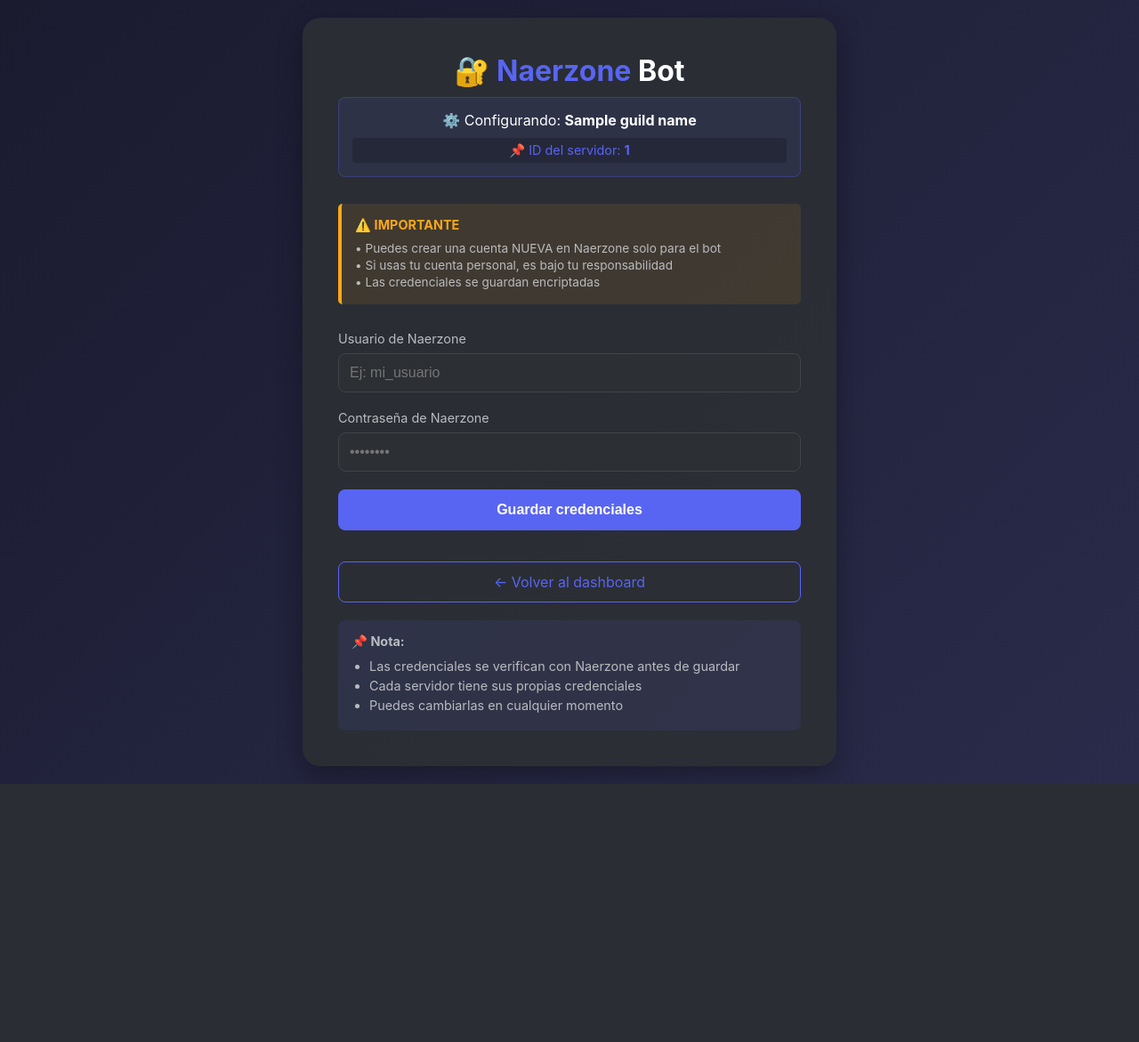
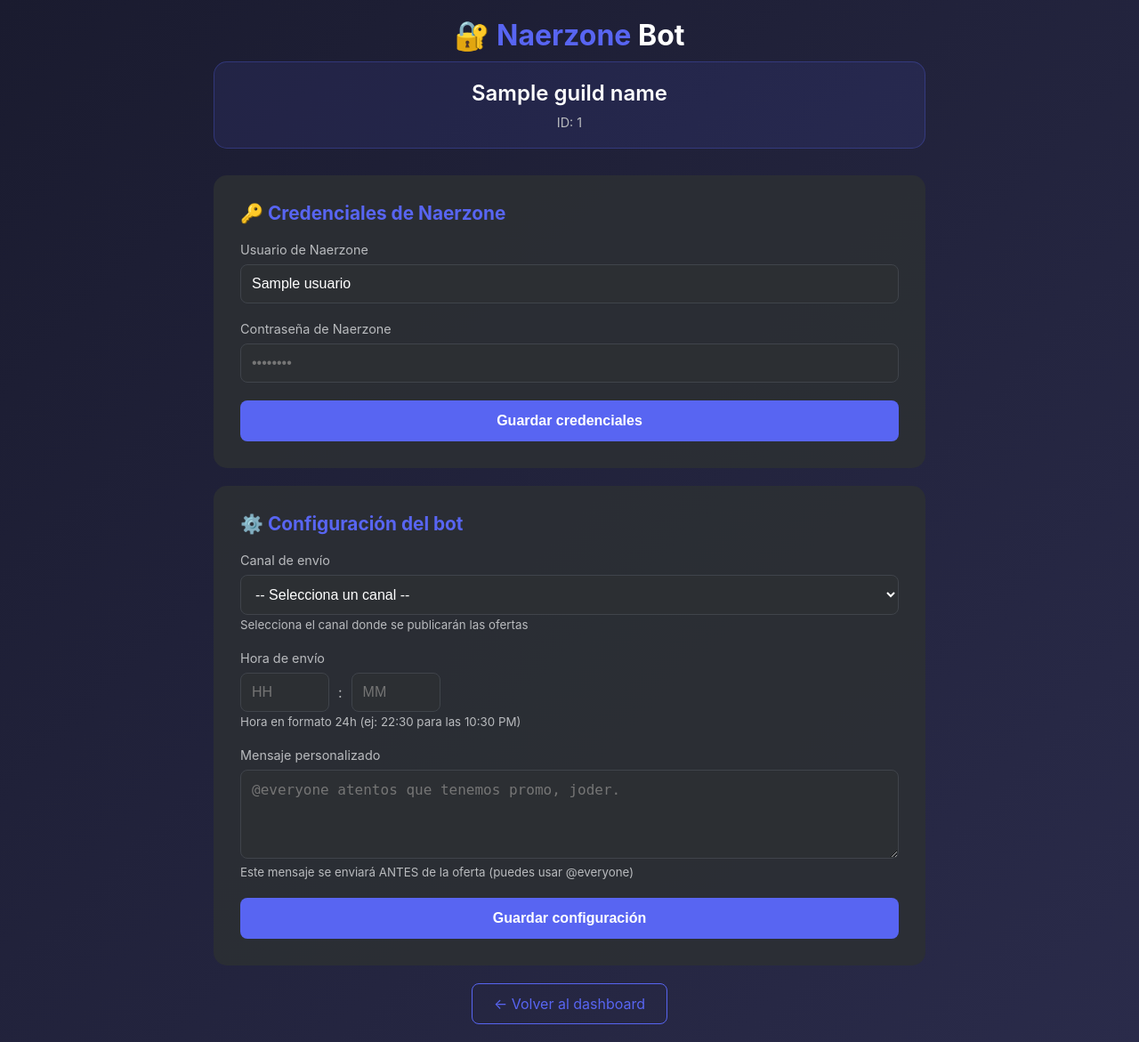
Before and after one commit to Panzerdote/naerzone-bot, a Flask app: template templates/guild_config.html in a window 1280 px wide. Shown: the whole page at 89% size. Before the commit the page ends 881 px from the top, so only its background shows below. Run offline with Flask 3, Linux system fonts and the light colour scheme; the template is opened without the code that fills it: most values are stand-ins (such as "Sample title", 1, 10 or a date in 2020).

Commit message:
Update guild_config.html

```diff
--- a/templates/guild_config.html
+++ b/templates/guild_config.html
@@ -15,18 +15,11 @@
             background: linear-gradient(135deg, #1a1b2f 0%, #2a2b4a 100%);
             color: white;
             min-height: 100vh;
-            display: flex;
-            align-items: center;
-            justify-content: center;
             padding: 20px;
         }
         .container {
-            max-width: 600px;
-            width: 100%;
-            padding: 40px;
-            background: rgba(44, 47, 51, 0.9);
-            border-radius: 20px;
-            box-shadow: 0 10px 30px rgba(0,0,0,0.3);
+            max-width: 800px;
+            margin: 0 auto;
         }
         h1 {
             text-align: center;
@@ -35,41 +28,33 @@
         h1 span {
             color: #5865F2;
         }
-        .server-name {
+        .server-header {
             background: rgba(88, 101, 242, 0.1);
-            padding: 15px;
-            border-radius: 8px;
+            padding: 20px;
+            border-radius: 15px;
             text-align: center;
             margin-bottom: 30px;
             border: 1px solid rgba(88, 101, 242, 0.3);
-            word-break: break-word;
+        }
+        .server-name {
+            font-size: 1.5rem;
+            font-weight: 600;
+            margin-bottom: 10px;
         }
         .server-id {
             font-size: 0.9rem;
+            color: #b9bbbe;
+        }
+        .config-section {
+            background: rgba(44, 47, 51, 0.9);
+            border-radius: 15px;
+            padding: 30px;
+            margin-bottom: 20px;
+        }
+        .section-title {
+            font-size: 1.3rem;
+            margin-bottom: 20px;
             color: #5865F2;
-            margin-top: 10px;
-            padding: 5px;
-            background: rgba(0,0,0,0.2);
-            border-radius: 4px;
-        }
-        .warning {
-            background: rgba(250, 168, 26, 0.1);
-            border-left: 4px solid #faa81a;
-            padding: 15px;
-            margin-bottom: 30px;
-            border-radius: 5px;
-        }
-        .warning p {
-            color: #faa81a;
-            font-size: 0.9rem;
-            font-weight: 600;
-            margin-bottom: 8px;
-        }
-        .warning small {
-            color: #b9bbbe;
-            font-size: 0.85rem;
-            line-height: 1.4;
-            display: block;
         }
         .form-group {
             margin-bottom: 20px;
@@ -80,7 +65,7 @@
             color: #b9bbbe;
             font-size: 0.9rem;
         }
-        input {
+        input, select, textarea {
             width: 100%;
             padding: 12px;
             border: 1px solid #40444b;
@@ -89,11 +74,22 @@
             color: white;
             font-size: 1rem;
         }
-        input:focus {
+        input:focus, select:focus, textarea:focus {
             outline: none;
             border-color: #5865F2;
         }
-        button {
+        textarea {
+            min-height: 100px;
+            resize: vertical;
+        }
+        .time-group {
+            display: flex;
+            gap: 10px;
+        }
+        .time-group input {
+            width: 100px;
+        }
+        .btn-primary {
             width: 100%;
             padding: 14px;
             background: #5865F2;
@@ -104,14 +100,9 @@
             font-weight: 600;
             cursor: pointer;
             transition: background 0.3s;
-            margin-bottom: 15px;
         }
-        button:hover:not(:disabled) {
+        .btn-primary:hover {
             background: #4752c4;
-        }
-        button:disabled {
-            opacity: 0.5;
-            cursor: not-allowed;
         }
         .btn-secondary {
             display: inline-block;
@@ -123,28 +114,25 @@
             border-radius: 8px;
             text-align: center;
             transition: all 0.3s;
-            width: 100%;
         }
         .btn-secondary:hover {
             background: rgba(88, 101, 242, 0.1);
         }
-        .error-message {
+        .message {
+            padding: 15px;
+            border-radius: 8px;
+            margin-bottom: 20px;
+            display: none;
+        }
+        .message.success {
+            background: rgba(59, 165, 92, 0.2);
+            border: 1px solid #3ba55c;
+            color: #3ba55c;
+        }
+        .message.error {
+            background: rgba(237, 66, 69, 0.2);
+            border: 1px solid #ed4245;
             color: #ed4245;
-            font-size: 0.9rem;
-            margin-top: 5px;
-            display: none;
-            padding: 10px;
-            background: rgba(237, 66, 69, 0.1);
-            border-radius: 8px;
-        }
-        .success-message {
-            color: #3ba55c;
-            font-size: 0.9rem;
-            margin-top: 5px;
-            display: none;
-            padding: 10px;
-            background: rgba(59, 165, 92, 0.1);
-            border-radius: 8px;
         }
         .loader {
             display: none;
@@ -160,11 +148,6 @@
             0% { transform: rotate(0deg); }
             100% { transform: rotate(360deg); }
         }
-        .button-group {
-            display: flex;
-            gap: 10px;
-            margin-top: 20px;
-        }
         .info-box {
             background: rgba(88, 101, 242, 0.1);
             border-radius: 8px;
@@ -173,21 +156,9 @@
             font-size: 0.9rem;
             color: #b9bbbe;
         }
-        .info-box ul {
-            padding-left: 20px;
-            margin-top: 10px;
-        }
-        .info-box li {
-            margin-bottom: 5px;
-        }
-        .debug-info {
-            margin-top: 20px;
-            padding: 10px;
-            background: rgba(0,0,0,0.3);
-            border-radius: 5px;
-            font-size: 0.8rem;
-            color: #b9bbbe;
-            display: none;
+        .channel-selector {
+            max-height: 200px;
+            overflow-y: auto;
         }
     </style>
 </head>
@@ -195,180 +166,192 @@
     <div class="container">
         <h1>🔐 <span>Naerzone</span> Bot</h1>
 
-        <div class="server-name">
-            ⚙️ Configurando: <strong>{{ guild_name }}</strong>
-            <div class="server-id">
-                📌 ID del servidor: <strong>{{ guild_id }}</strong>
-            </div>
+        <div class="server-header">
+            <div class="server-name">{{ guild_name }}</div>
+            <div class="server-id">ID: {{ guild_id }}</div>
         </div>
 
-        <div class="warning">
-            <p>⚠️ <strong>IMPORTANTE</strong></p>
-            <small>
-                • Puedes crear una cuenta NUEVA en Naerzone solo para el bot<br>
-                • Si usas tu cuenta personal, es bajo tu responsabilidad<br>
-                • Las credenciales se guardan encriptadas
-            </small>
-        </div>
+        <div id="message" class="message"></div>
 
-        <form id="configForm">
-            <!-- IMPORTANTE: Estos campos ocultos deben tener los valores -->
-            <input type="hidden" id="guild_id" name="guild_id" value="{{ guild_id }}">
-            <input type="hidden" id="guild_name" name="guild_name" value="{{ guild_name }}">
+        <!-- SECCIÓN 1: CREDENCIALES DE NAERZONE -->
+        <div class="config-section">
+            <h2 class="section-title">🔑 Credenciales de Naerzone</h2>
 
             <div class="form-group">
                 <label>Usuario de Naerzone</label>
-                <input type="text" id="usuario" name="usuario" required placeholder="Ej: mi_usuario">
+                <input type="text" id="usuario" value="{{ credenciales.usuario if credenciales else '' }}"
+                       placeholder="Ej: mi_usuario">
             </div>
 
             <div class="form-group">
                 <label>Contraseña de Naerzone</label>
-                <input type="password" id="password" name="password" required placeholder="••••••••">
+                <input type="password" id="password" placeholder="••••••••">
             </div>
 
-            <div class="error-message" id="errorMsg"></div>
-            <div class="success-message" id="successMsg"></div>
-            <div class="loader" id="loader"></div>
+            <button class="btn-primary" id="btnGuardarCredenciales">Guardar credenciales</button>
+        </div>
 
-            <button type="submit" id="submitBtn">Guardar credenciales</button>
-        </form>
+        <!-- SECCIÓN 2: CONFIGURACIÓN DEL BOT -->
+        <div class="config-section">
+            <h2 class="section-title">⚙️ Configuración del bot</h2>
 
-        <div class="button-group">
+            <div class="form-group">
+                <label>Canal de envío</label>
+                <select id="canal" class="channel-selector">
+                    <option value="">-- Selecciona un canal --</option>
+                    <!-- Los canales se cargarán vía API -->
+                </select>
+                <small style="color: #b9bbbe;">Selecciona el canal donde se publicarán las ofertas</small>
+            </div>
+
+            <div class="form-group">
+                <label>Hora de envío</label>
+                <div class="time-group">
+                    <input type="number" id="hora" min="0" max="23" value="{{ config.hora_envio if config else 22 }}" placeholder="HH">
+                    <span style="color: #b9bbbe; align-self: center;">:</span>
+                    <input type="number" id="minuto" min="0" max="59" value="{{ config.minuto_envio if config else 0 }}" placeholder="MM">
+                </div>
+                <small style="color: #b9bbbe;">Hora en formato 24h (ej: 22:30 para las 10:30 PM)</small>
+            </div>
+
+            <div class="form-group">
+                <label>Mensaje personalizado</label>
+                <textarea id="mensaje" placeholder="@everyone atentos que tenemos promo, joder.">{{ config.mensaje_personalizado if config else '' }}</textarea>
+                <small style="color: #b9bbbe;">Este mensaje se enviará ANTES de la oferta (puedes usar @everyone)</small>
+            </div>
+
+            <button class="btn-primary" id="btnGuardarConfig">Guardar configuración</button>
+        </div>
+
+        <div style="text-align: center; margin-top: 20px;">
             <a href="/dashboard" class="btn-secondary">← Volver al dashboard</a>
         </div>
 
-        <div class="info-box">
-            <p><strong>📌 Nota:</strong></p>
-            <ul>
-                <li>Las credenciales se verifican con Naerzone antes de guardar</li>
-                <li>Cada servidor tiene sus propias credenciales</li>
-                <li>Puedes cambiarlas en cualquier momento</li>
-            </ul>
-        </div>
-
-        <!-- Debug info - se muestra solo si hay error -->
-        <div class="debug-info" id="debugInfo">
-            <strong>🔍 Información de depuración:</strong><br>
-            <span id="debugContent"></span>
-        </div>
+        <div class="loader" id="loader"></div>
     </div>
 
     <script>
-        // Obtener referencias a los elementos
-        const form = document.getElementById('configForm');
-        const usuario = document.getElementById('usuario');
-        const password = document.getElementById('password');
-        const guildId = document.getElementById('guild_id');
-        const guildName = document.getElementById('guild_name');
-        const submitBtn = document.getElementById('submitBtn');
-        const errorMsg = document.getElementById('errorMsg');
-        const successMsg = document.getElementById('successMsg');
+        const guildId = "{{ guild_id }}";
+        const guildName = "{{ guild_name }}";
+
+        const messageDiv = document.getElementById('message');
         const loader = document.getElementById('loader');
-        const debugInfo = document.getElementById('debugInfo');
-        const debugContent = document.getElementById('debugContent');
 
-        // Mostrar valores al cargar la página
-        console.log('🔍 ===== VALORES AL CARGAR =====');
-        console.log('guild_id:', guildId.value);
-        console.log('guild_name:', guildName.value);
-        console.log('URL actual:', window.location.href);
+        function mostrarMensaje(texto, tipo) {
+            messageDiv.textContent = texto;
+            messageDiv.className = `message ${tipo}`;
+            messageDiv.style.display = 'block';
+            setTimeout(() => {
+                messageDiv.style.display = 'none';
+            }, 5000);
+        }
 
-        // Validación al cargar
-        window.addEventListener('load', function() {
-            if (!guildId.value || guildId.value === '') {
-                debugInfo.style.display = 'block';
-                debugContent.innerHTML = `
-                    ❌ ERROR: guild_id está vacío<br>
-                    URL: ${window.location.href}<br>
-                    Esto indica que el ID no se pasó correctamente desde el dashboard.
-                `;
-                errorMsg.textContent = 'Error: ID de servidor no válido. Por favor, vuelve al dashboard y selecciona el servidor nuevamente.';
-                errorMsg.style.display = 'block';
-            } else {
-                console.log('✅ guild_id válido:', guildId.value);
-            }
-        });
+        // ========== CREDENCIALES ==========
+        document.getElementById('btnGuardarCredenciales').addEventListener('click', async () => {
+            const usuario = document.getElementById('usuario').value;
+            const password = document.getElementById('password').value;
 
-        form.addEventListener('submit', async (e) => {
-            e.preventDefault();
-
-            // Validar que guild_id no esté vacío
-            if (!guildId.value || guildId.value === '') {
-                errorMsg.textContent = 'Error: ID del servidor no válido. Vuelve al dashboard y selecciona el servidor nuevamente.';
-                errorMsg.style.display = 'block';
+            if (!usuario || !password) {
+                mostrarMensaje('❌ Completa todos los campos', 'error');
                 return;
             }
 
-            console.log('📤 Enviando formulario con guild_id:', guildId.value);
-
-            errorMsg.style.display = 'none';
-            successMsg.style.display = 'none';
-            submitBtn.disabled = true;
             loader.style.display = 'block';
 
             try {
-                // 1. Verificar credenciales con Naerzone
-                console.log('🔍 Verificando credenciales...');
+                // Verificar credenciales
                 const verifyRes = await fetch('/api/verificar-credenciales', {
                     method: 'POST',
                     headers: { 'Content-Type': 'application/json' },
-                    body: JSON.stringify({
-                        usuario: usuario.value,
-                        password: password.value
-                    })
+                    body: JSON.stringify({ usuario, password })
                 });
-
                 const verifyData = await verifyRes.json();
-                console.log('📊 Respuesta verificación:', verifyData);
 
                 if (!verifyData.valido) {
                     throw new Error('Credenciales inválidas');
                 }
 
-                // 2. Guardar en base de datos
-                console.log('💾 Guardando credenciales...');
+                // Guardar
                 const saveRes = await fetch('/api/guardar-credenciales', {
                     method: 'POST',
                     headers: { 'Content-Type': 'application/json' },
                     body: JSON.stringify({
-                        guild_id: guildId.value,
-                        guild_name: guildName.value,
-                        usuario: usuario.value,
-                        password: password.value
+                        guild_id: guildId,
+                        guild_name: guildName,
+                        usuario,
+                        password
                     })
                 });
-
                 const saveData = await saveRes.json();
-                console.log('📊 Respuesta guardado:', saveData);
 
                 if (!saveData.exito) {
                     throw new Error(saveData.error || 'Error al guardar');
                 }
 
-                successMsg.textContent = '✅ Credenciales guardadas correctamente';
-                successMsg.style.display = 'block';
-
-                setTimeout(() => {
-                    window.location.href = '/dashboard';
-                }, 2000);
+                mostrarMensaje('✅ Credenciales guardadas correctamente', 'success');
 
             } catch (error) {
-                console.error('❌ Error:', error);
-                errorMsg.textContent = error.message;
-                errorMsg.style.display = 'block';
-
-                debugInfo.style.display = 'block';
-                debugContent.innerHTML = `
-                    Error: ${error.message}<br>
-                    guild_id: ${guildId.value}<br>
-                    guild_name: ${guildName.value}<br>
-                    usuario: ${usuario.value}
-                `;
+                mostrarMensaje(`❌ ${error.message}`, 'error');
             } finally {
-                submitBtn.disabled = false;
                 loader.style.display = 'none';
             }
         });
+
+        // ========== CONFIGURACIÓN ==========
+        async function cargarCanales() {
+            // Esto requeriría una API que devuelva los canales del servidor
+            // Por ahora, dejamos que el usuario ingrese el ID manualmente
+            console.log('Cargar canales no implementado');
+        }
+
+        document.getElementById('btnGuardarConfig').addEventListener('click', async () => {
+            const canalId = document.getElementById('canal').value;
+            const hora = parseInt(document.getElementById('hora').value);
+            const minuto = parseInt(document.getElementById('minuto').value);
+            const mensaje = document.getElementById('mensaje').value;
+
+            if (!canalId) {
+                mostrarMensaje('❌ Selecciona un canal', 'error');
+                return;
+            }
+
+            if (isNaN(hora) || hora < 0 || hora > 23 || isNaN(minuto) || minuto < 0 || minuto > 59) {
+                mostrarMensaje('❌ Hora inválida', 'error');
+                return;
+            }
+
+            loader.style.display = 'block';
+
+            try {
+                const saveRes = await fetch('/api/guardar-config', {
+                    method: 'POST',
+                    headers: { 'Content-Type': 'application/json' },
+                    body: JSON.stringify({
+                        guild_id: guildId,
+                        canal_id: canalId,
+                        canal_nombre: 'Canal seleccionado',
+                        hora,
+                        minuto,
+                        mensaje_personalizado: mensaje
+                    })
+                });
+                const saveData = await saveRes.json();
+
+                if (!saveData.exito) {
+                    throw new Error('Error al guardar configuración');
+                }
+
+                mostrarMensaje('✅ Configuración guardada correctamente', 'success');
+
+            } catch (error) {
+                mostrarMensaje(`❌ ${error.message}`, 'error');
+            } finally {
+                loader.style.display = 'none';
+            }
+        });
+
+        // Cargar configuración actual
+        cargarCanales();
     </script>
 </body>
 </html>
```
